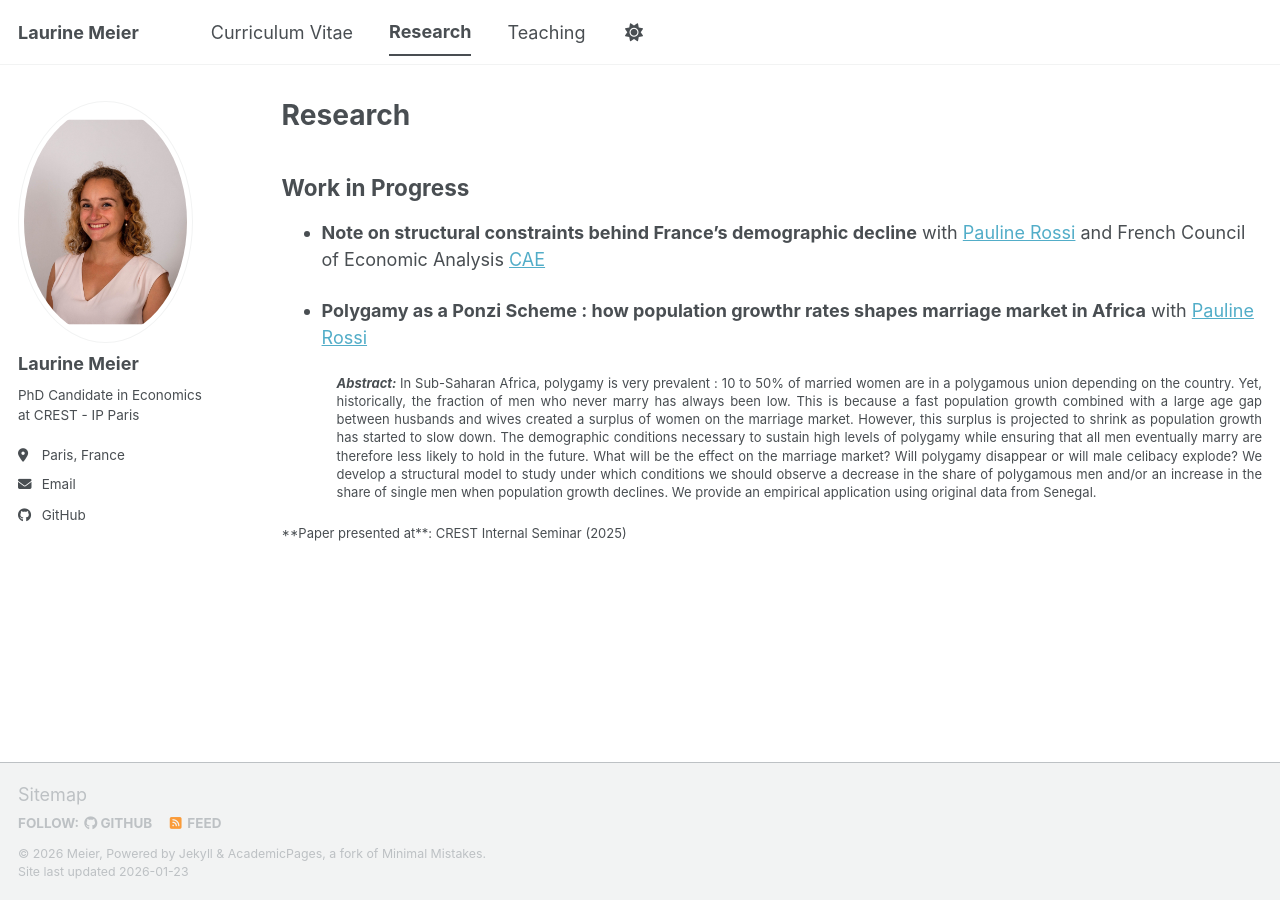
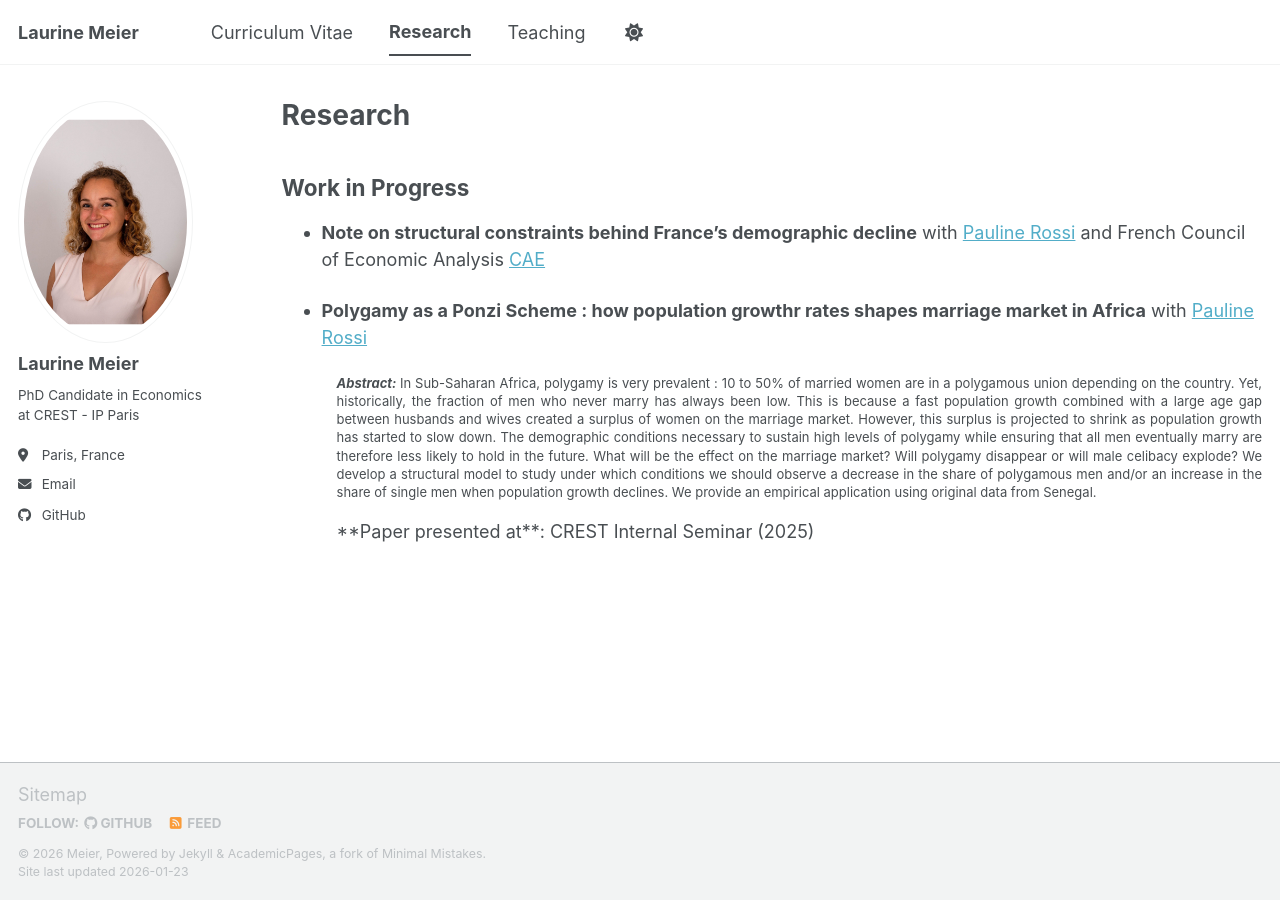
Before and after one commit to LaurineMir/laurinemir.github.io, a Jekyll site: the page built from _pages/publications.md, in a window 1280 px wide. Built offline with Jekyll 4.4.1, drawn with Linux system fonts in a browser that asks for light colours; a script bundle is joined from its source files by our own code; library files that are not in the unit come from our copies.

Commit message:
change cv forme

```diff
--- a/_pages/publications.md
+++ b/_pages/publications.md
@@ -16,4 +16,4 @@ author_profile: true
 In Sub-Saharan Africa, polygamy is very prevalent : 10 to 50% of married women are in a polygamous union depending on the country. Yet, historically, the fraction of men who never marry has always been low. This is because a fast population growth combined with a large age gap between husbands and wives created a surplus of women on the marriage market. However, this surplus is projected to shrink as population growth has started to slow down. The demographic conditions necessary to sustain high levels of polygamy while ensuring that all men eventually marry are therefore less likely to hold in the future. What will be the effect on the marriage market? Will polygamy disappear or will male celibacy explode? We develop a structural model to study under which conditions we should observe a decrease in the share of polygamous men and/or an increase in the share of single men when population growth declines. We provide an empirical application using original data from Senegal.
 </p> </font>
 
-<font size="2"> **Paper presented at**: CREST Internal Seminar (2025)</font>
+<p style="line-height: 1.4; text-align: justify; margin-left: 55px;">**Paper presented at**: CREST Internal Seminar (2025)</p>
```
